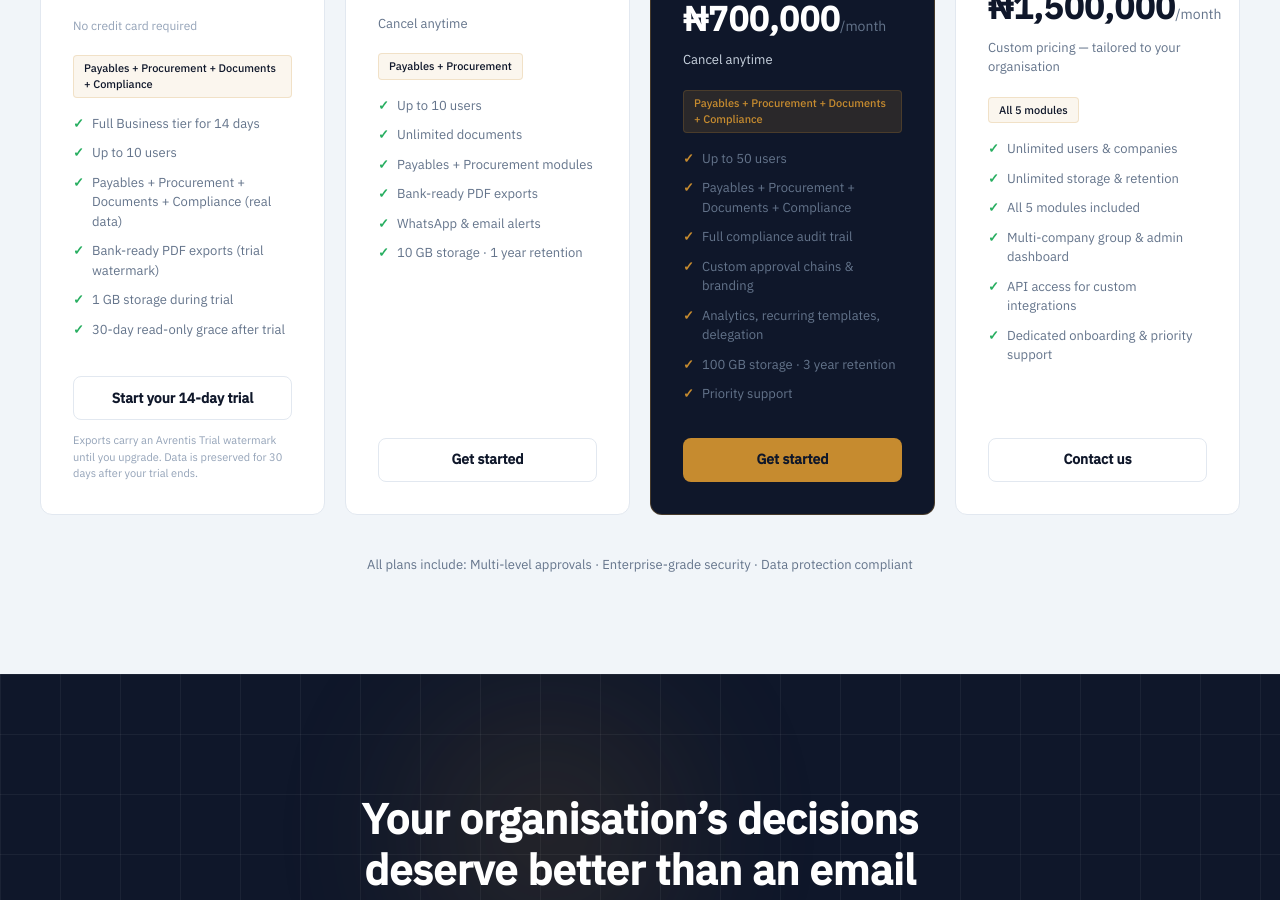
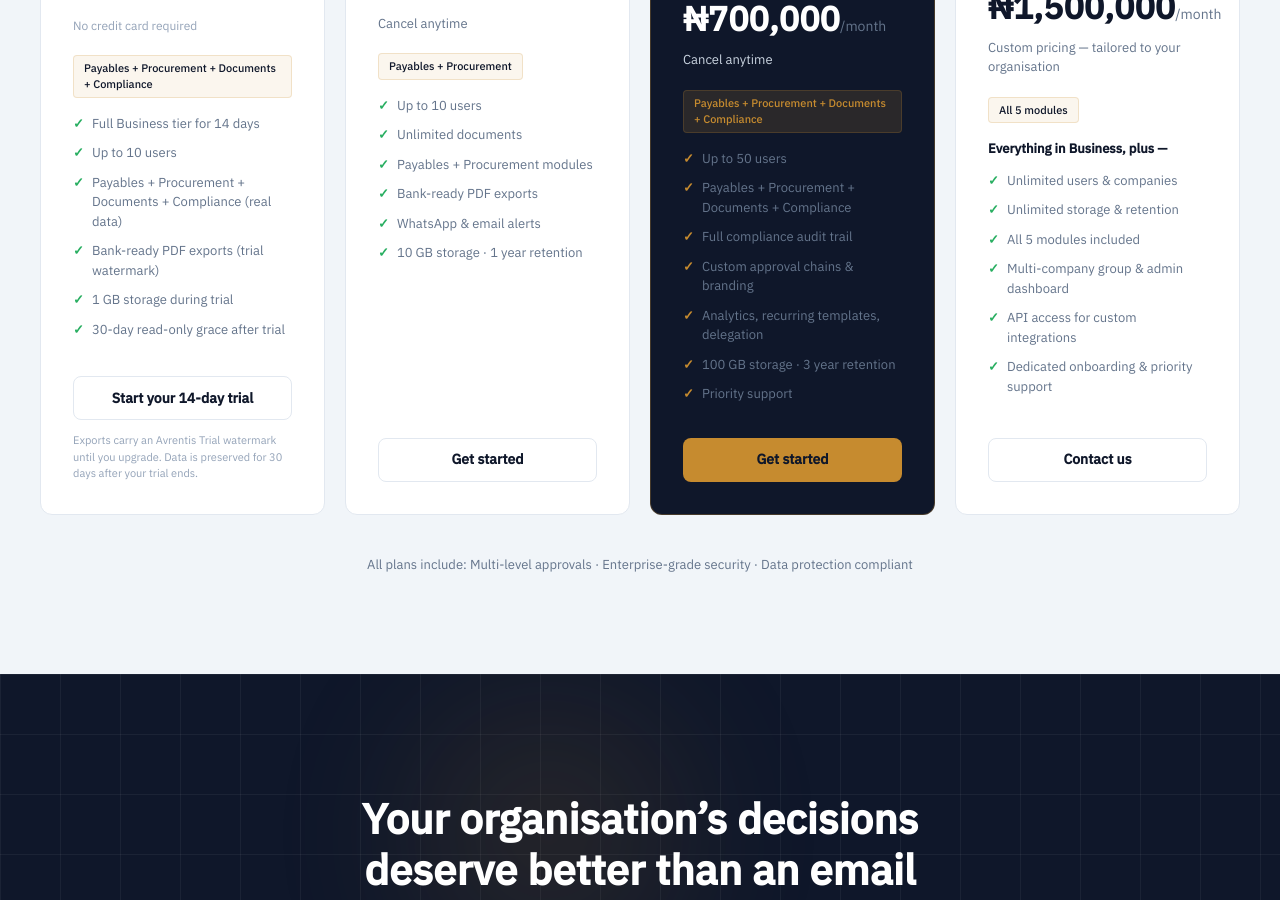
Before and after one commit to avrentishq/avrentis-site, a Next.js app: page / in a window 1280 px wide. Shown: the part 5300-6200 px from the top of the page. Built offline with nearby package versions, Linux system fonts and the light colour scheme; no server answers.

Commit message:
feat(pricing): 'Everything in Business, plus —' lead-in on Enterprise
Frames Enterprise as the superset of Business (standard tier-progression cue) above its feature list.

```diff
--- a/src/components/sections/pricing.tsx
+++ b/src/components/sections/pricing.tsx
@@ -493,6 +493,19 @@
                     flex: 1,
                   }}
                 >
+                  {isEnterprise && (
+                    <li
+                      style={{
+                        fontFamily: "var(--font-sans)",
+                        fontWeight: 600,
+                        fontSize: "13px",
+                        color: "#0f172a",
+                        marginBottom: "12px",
+                      }}
+                    >
+                      Everything in Business, plus &mdash;
+                    </li>
+                  )}
                   {features.map((feature) => (
                     <li
                       key={feature}
```
